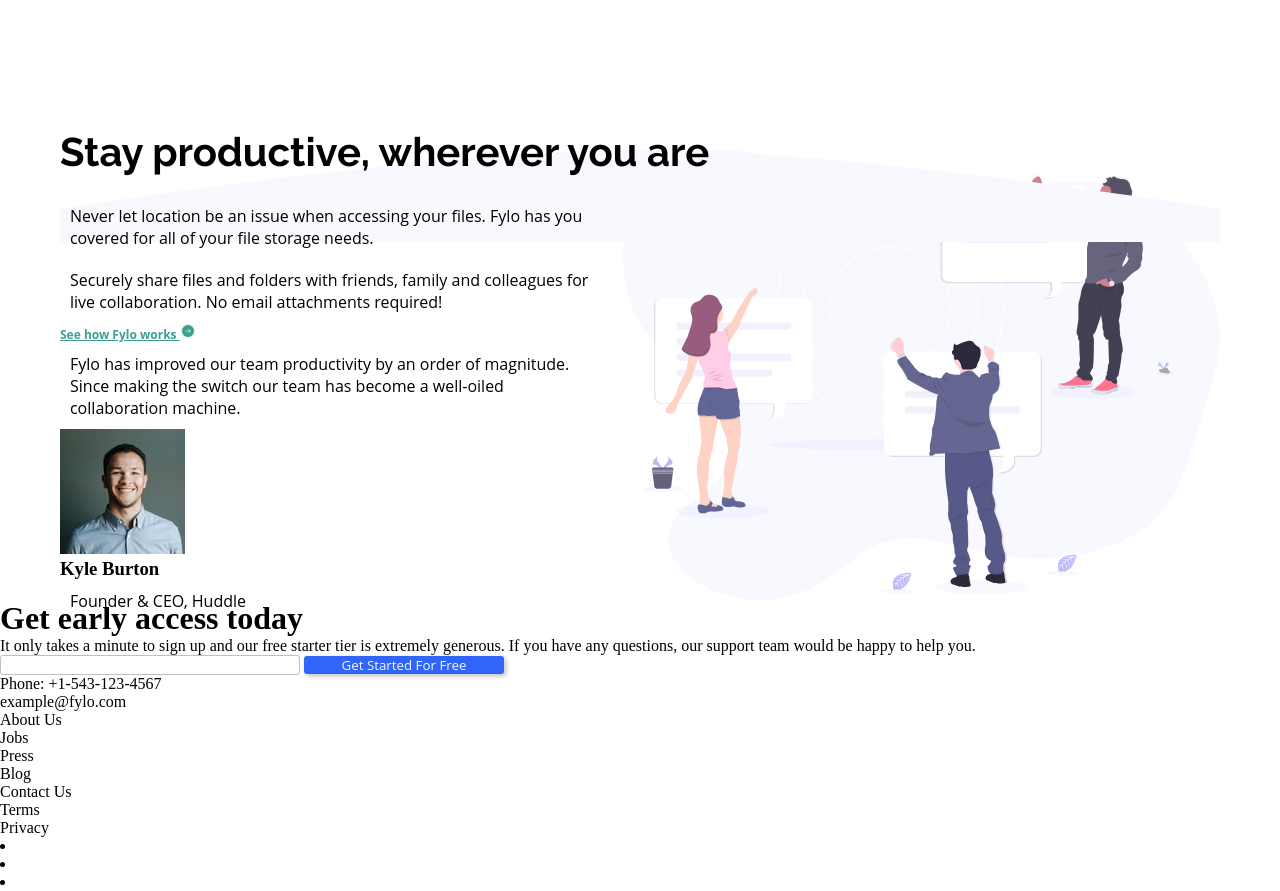
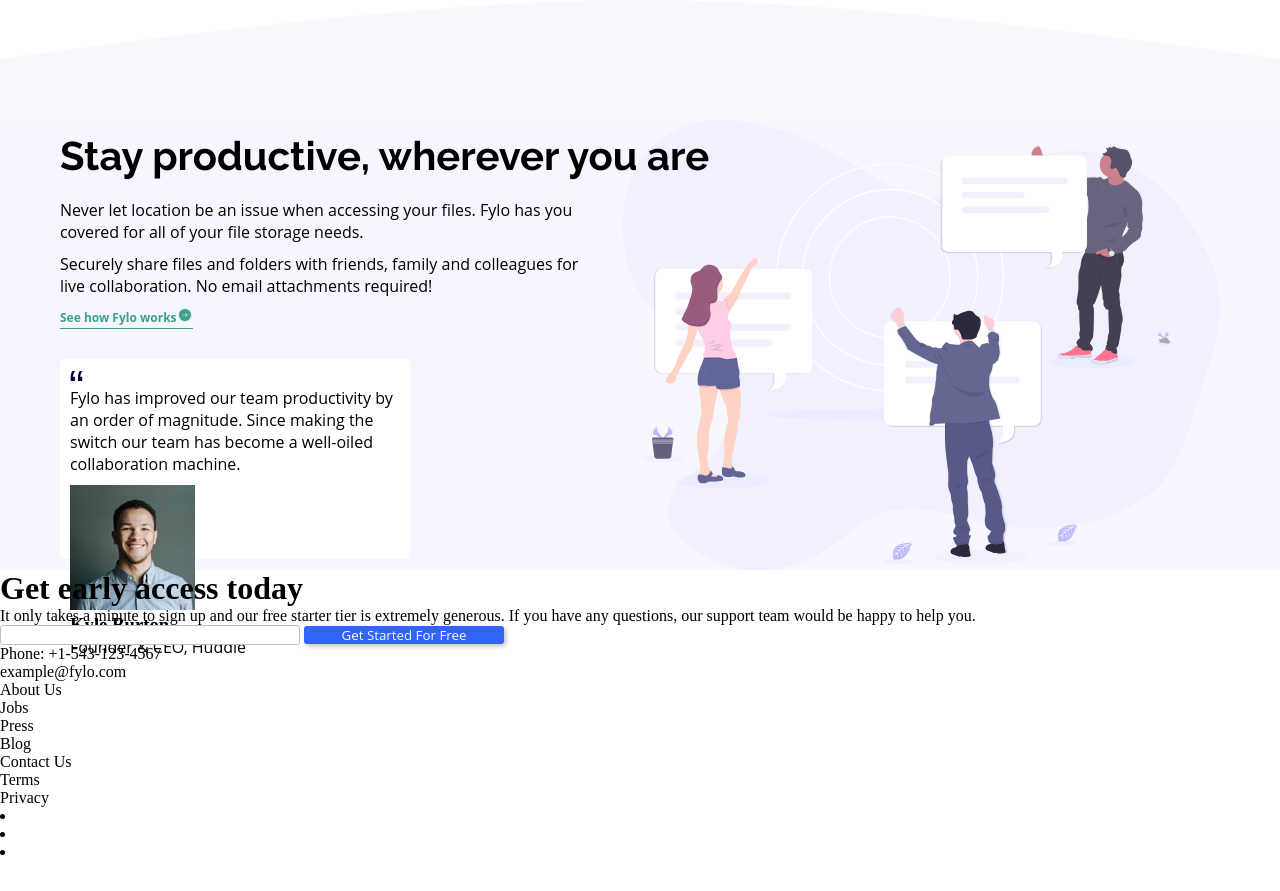
Before and after one commit to walidshaba/Flyo-landing-page-with-two-column-layout, a plain HTML site: page index.html in a window 1280 px wide. Shown: the part 780-1671 px from the top of the page. After the commit the page ends 1641 px from the top, so only its background shows below. Drawn offline with Linux system fonts and the light colour scheme; a web font is replaced by a local one.

Commit message:
Bitch keeps loading for too long???git add . git add . git add . git add . !

```diff
--- a/assets/styles/main.css
+++ b/assets/styles/main.css
@@ -67,7 +67,7 @@ section.land-page1 {
   background-origin: content-box;
   background-repeat: no-repeat;
   height: 450px;
-  margin-bottom: 300px;
+  margin-bottom: 150px;
 }
 
 section.land-page1 .left-col {
@@ -120,18 +120,27 @@ form button {
   cursor: pointer;
 }
 
+.curve {
+  background: url('../images/bg-curve-desktop.svg');
+  width: 100%;
+  height: 120px;
+  background-position: center;
+  background-size: cover;
+  background-repeat: no-repeat;
+}
+
 section.land-page2 {
   display: flex;
   padding: 0 60px;
 
-  background-image: url('../images/bg-curve-desktop.svg'),
-    url('../images/illustration-2.svg');
+  background-image: url('../images/illustration-2.svg');
   /* width: 100%; */
-  background-position: top, right;
+  background-position: right;
   background-size: contain;
   background-origin: content-box;
   background-repeat: no-repeat;
   height: 450px;
+  background-color: var(--lightGrayishBlue);
 }
 
 .land-page2 .left-col {
@@ -150,14 +159,26 @@ section.land-page2 {
 .land-page2 .left-col p {
   font-family: var(--openSans);
   max-width: 520px;
-  margin: 10px;
+  margin-bottom: 10px;
   font-size: 16px;
 }
 .land-page2 .left-col h6 {
   color: var(--moderateCyan);
-  text-decoration: underline;
-  /* line-height:x; */
-  text-decoration-line: underline;
+  padding-bottom: 0px;
+  border-bottom: 1px solid var(--moderateCyan);
   font-size: 12px;
   font-family: var(--openSans);
+  display: flex;
+  width: fit-content;
+  align-items: center;
+  height: 22px;
+  margin-bottom: 30px;
 }
+
+.land-page2 .left-col .quote-cont {
+  background-color: #fff;
+  width: 350px;
+  height: 200px;
+  padding: 10px;
+  border-radius: 3px;
+}
--- a/index.html
+++ b/index.html
@@ -38,6 +38,7 @@
         </form>
       </div>
     </section>
+    <div class="curve"></div>
     <section class="land-page2">
       <div class="left-col">
         <h1>Stay productive, wherever you are</h1>
@@ -94,6 +95,7 @@
           </span>
         </h6>
         <div class="quote-cont">
+          <img src="assets/images/icon-quotes.svg" alt="" />
           <p>
             Fylo has improved our team productivity by an order of magnitude.
             Since making the switch our team has become a well-oiled
```
